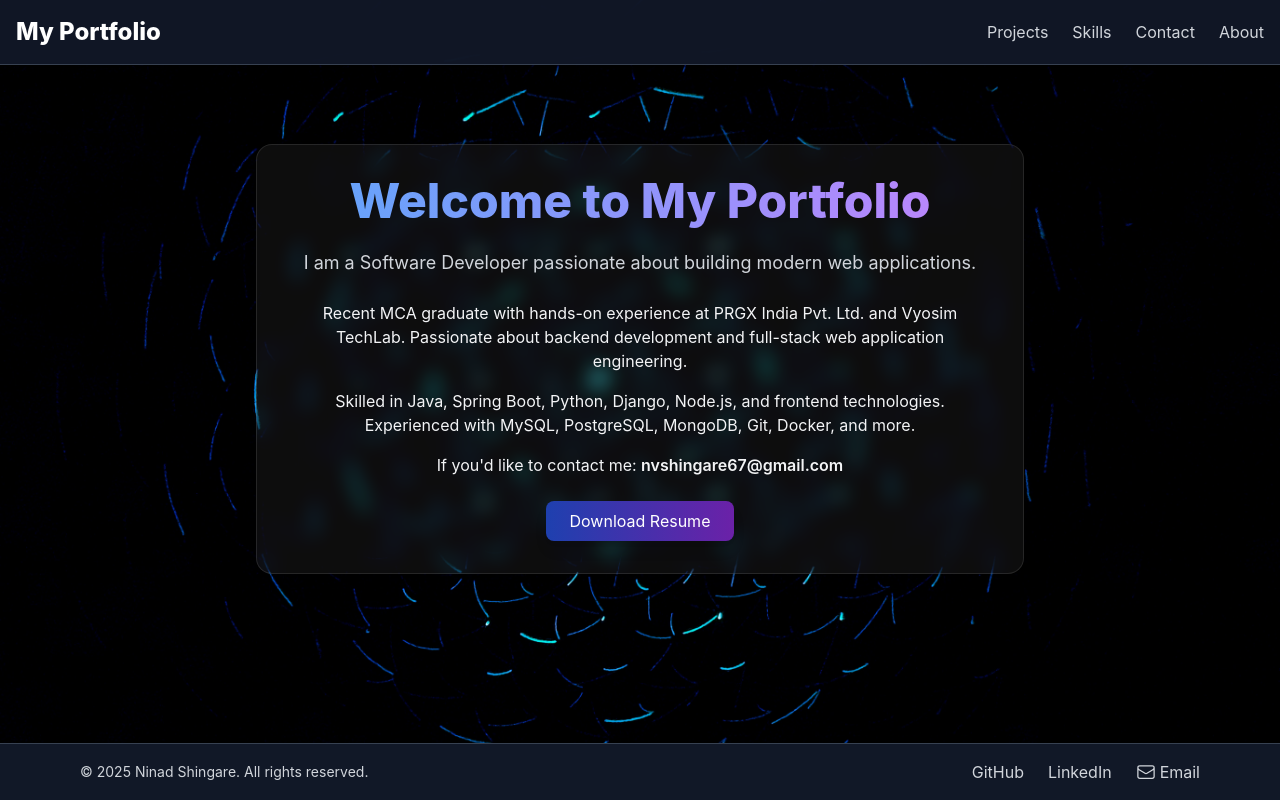
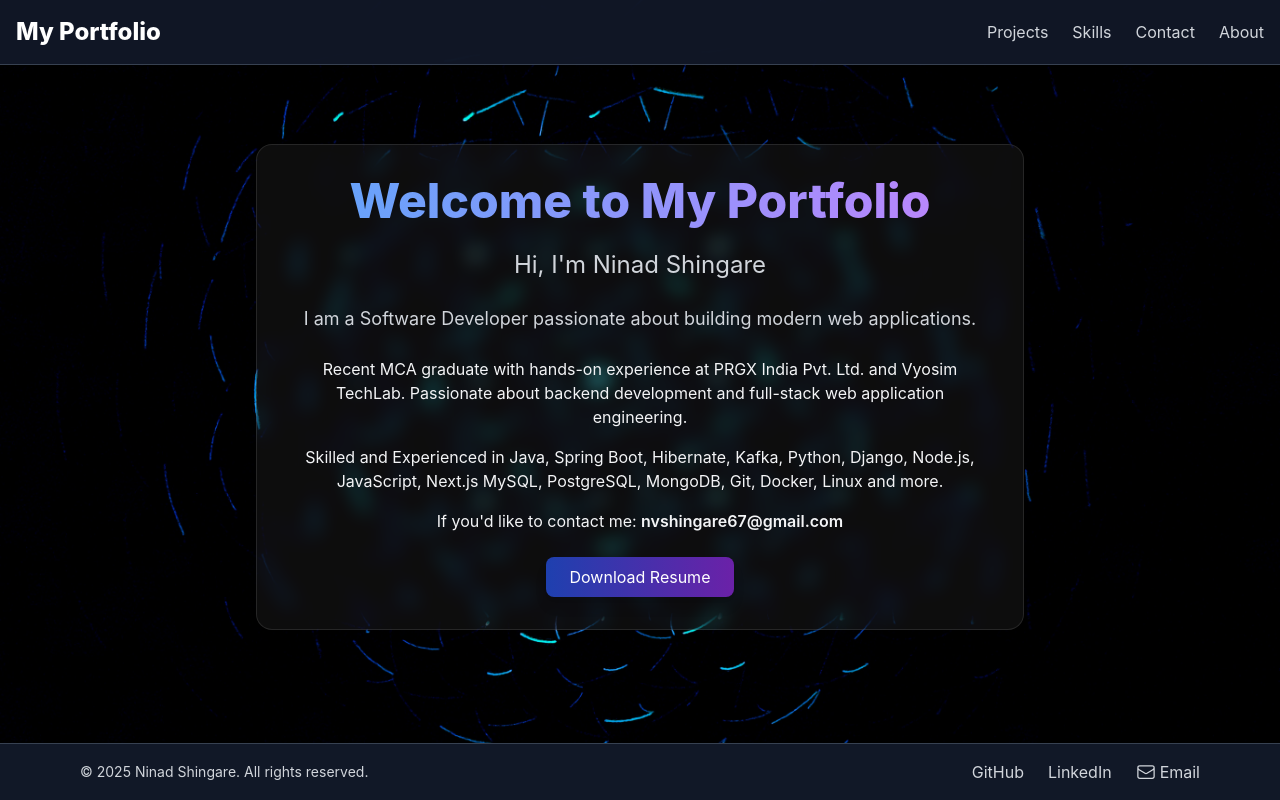
Before and after one commit to NinadShingare/My_Portfolio, a Next.js app in the folder frontend/: page / in a window 1280 px wide. Built offline with nearby package versions, Linux system fonts and the light colour scheme.

Commit message:
change in homepage desc

```diff
--- a/frontend/src/app/page.tsx
+++ b/frontend/src/app/page.tsx
@@ -5,6 +5,9 @@ export default function HomePage() {
         <h1 className="text-5xl font-extrabold mb-4 pb-2 bg-gradient-to-r from-blue-400 to-purple-400 bg-clip-text text-transparent animate-fade-in">
           Welcome to My Portfolio
         </h1>
+        <p className="text-2xl text-gray-300 mb-6">
+                  Hi, I'm Ninad Shingare
+        </p>
         <p className="text-lg text-gray-300 mb-6">
           I am a Software Developer passionate about building modern web applications.
         </p>
@@ -13,8 +16,7 @@ export default function HomePage() {
           Passionate about backend development and full-stack web application engineering.
         </p>
         <p className="mb-4">
-          Skilled in Java, Spring Boot, Python, Django, Node.js, and frontend technologies.
-          Experienced with MySQL, PostgreSQL, MongoDB, Git, Docker, and more.
+          Skilled and Experienced in Java, Spring Boot, Hibernate, Kafka, Python, Django, Node.js, JavaScript, Next.js MySQL, PostgreSQL, MongoDB, Git, Docker, Linux and more.
         </p>
         <p className="mb-6">
           If you'd like to contact me: <span className="font-semibold">nvshingare67@gmail.com</span>
```
